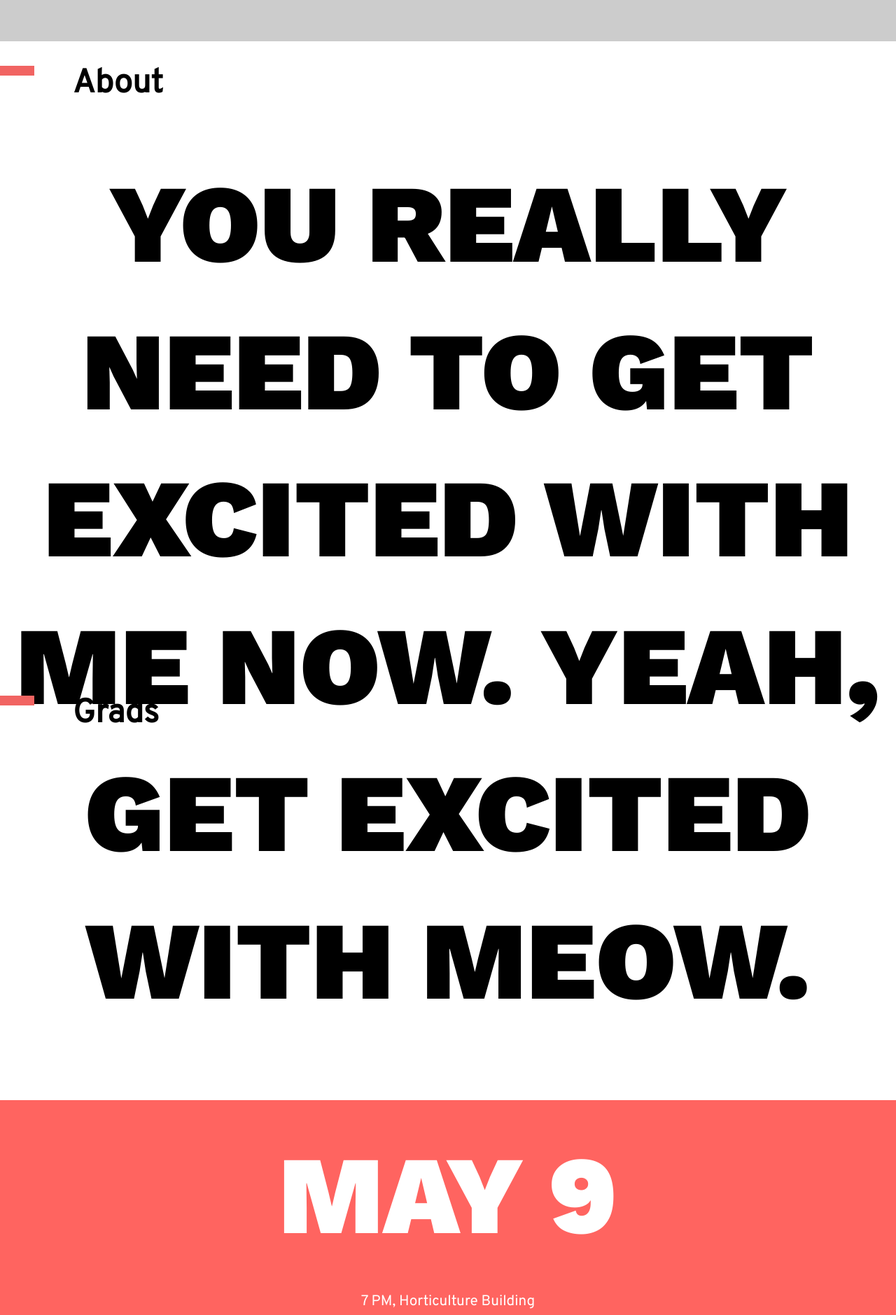
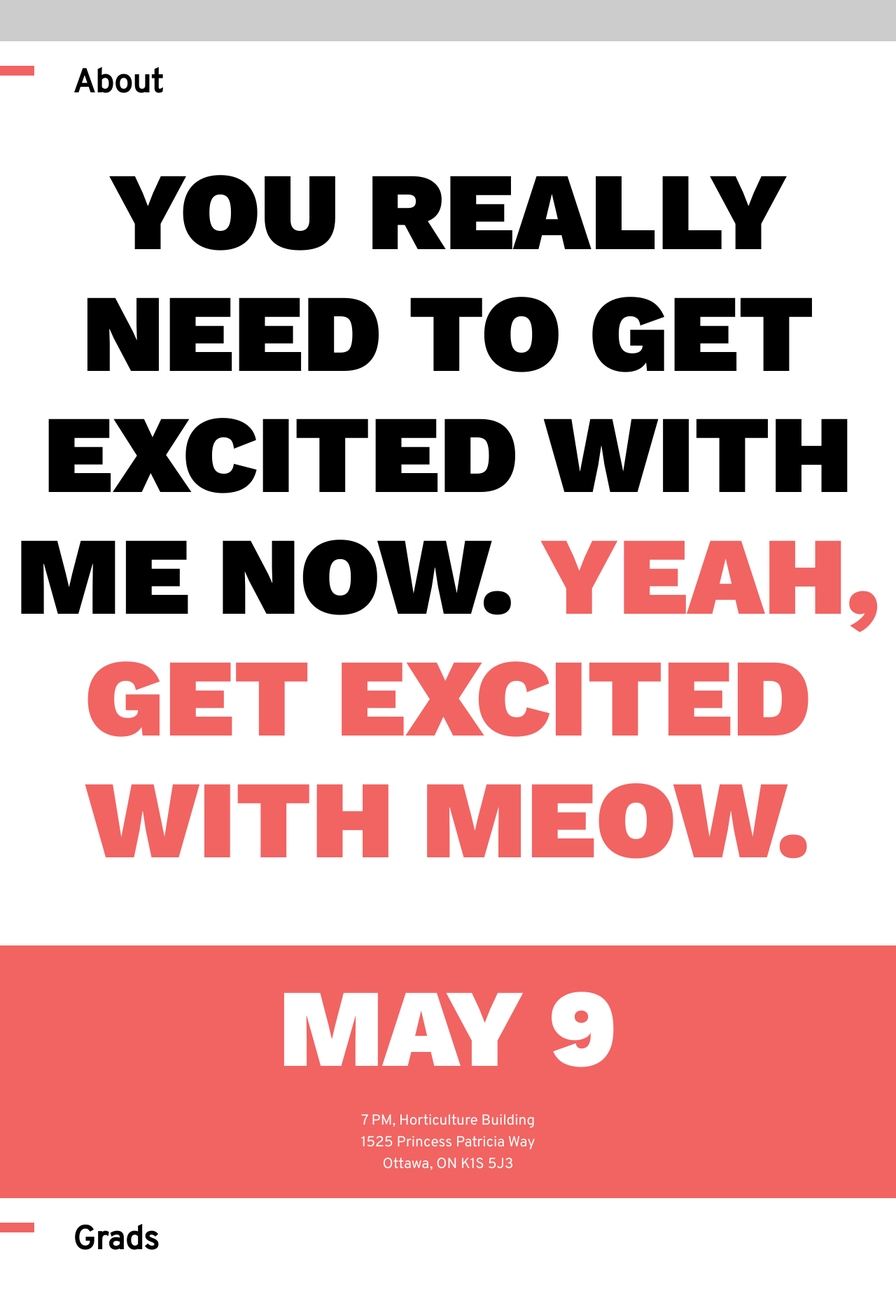
Before and after one commit to algonquindesign-grads/2017, a Jekyll site: the page built from index.html, in a window 1280 px wide. Shown: the part 841-2720 px from the top of the page at 70% size. Built offline with Jekyll 4.4.1, drawn with Linux system fonts in a browser that asks for light colours.

Commit message:
red branding color change

```diff
--- a/css/main.css
+++ b/css/main.css
@@ -38,7 +38,7 @@
 }
 
 .bg-red {
-background-color: #ff6460;
+background-color: #f16462;
 }
 
 .bg-white {
@@ -54,7 +54,7 @@
 }
 
 .text-red {
-color: #ff6460;
+color: #f16462;
 }
 
 .text-black {
@@ -67,7 +67,7 @@
   background-size: cover;
 }
 
-.about,
+/*.about,
 .grads,
 .events,
 .profs,
@@ -75,6 +75,7 @@
  {
   height: 100vh;
 }
+*/
 
 .title {
   position: relative;
@@ -162,6 +163,7 @@
 .work {
 	font-family: 'Work Sans', sans-serif;
 	font-weight: 900;
+	line-height: 1.1;
 }
 
 .overpass {
--- a/index.html
+++ b/index.html
@@ -15,7 +15,7 @@
   </div>
 
   <div class="unit unit-xs-1 center-text push-2">
-    <h1 class="work">YOU REALLY NEED TO GET EXCITED WITH ME NOW. YEAH, GET EXCITED WITH MEOW.</h1>
+    <h1 class="work">YOU REALLY NEED TO GET EXCITED WITH ME NOW. <span class="text-red">YEAH, GET EXCITED WITH MEOW.</span></h1>
   </div>
   </title>
 
```
